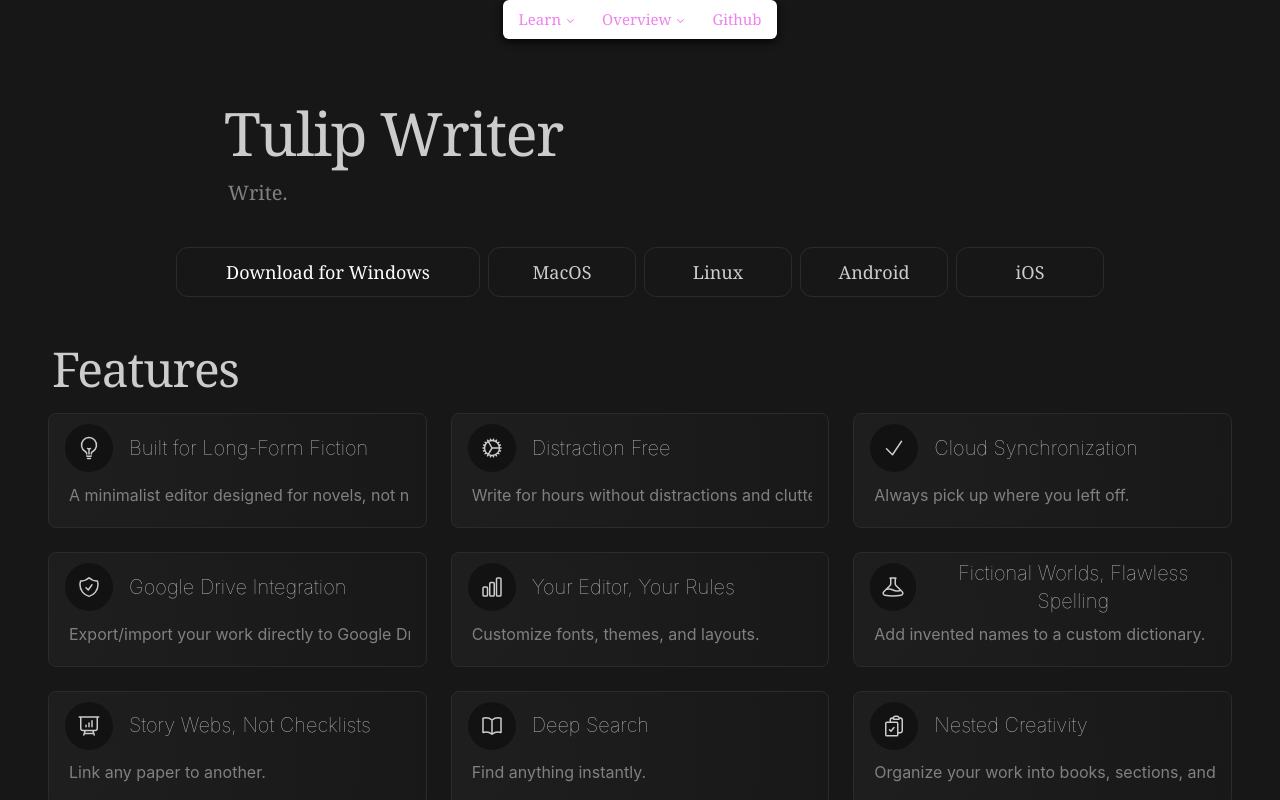
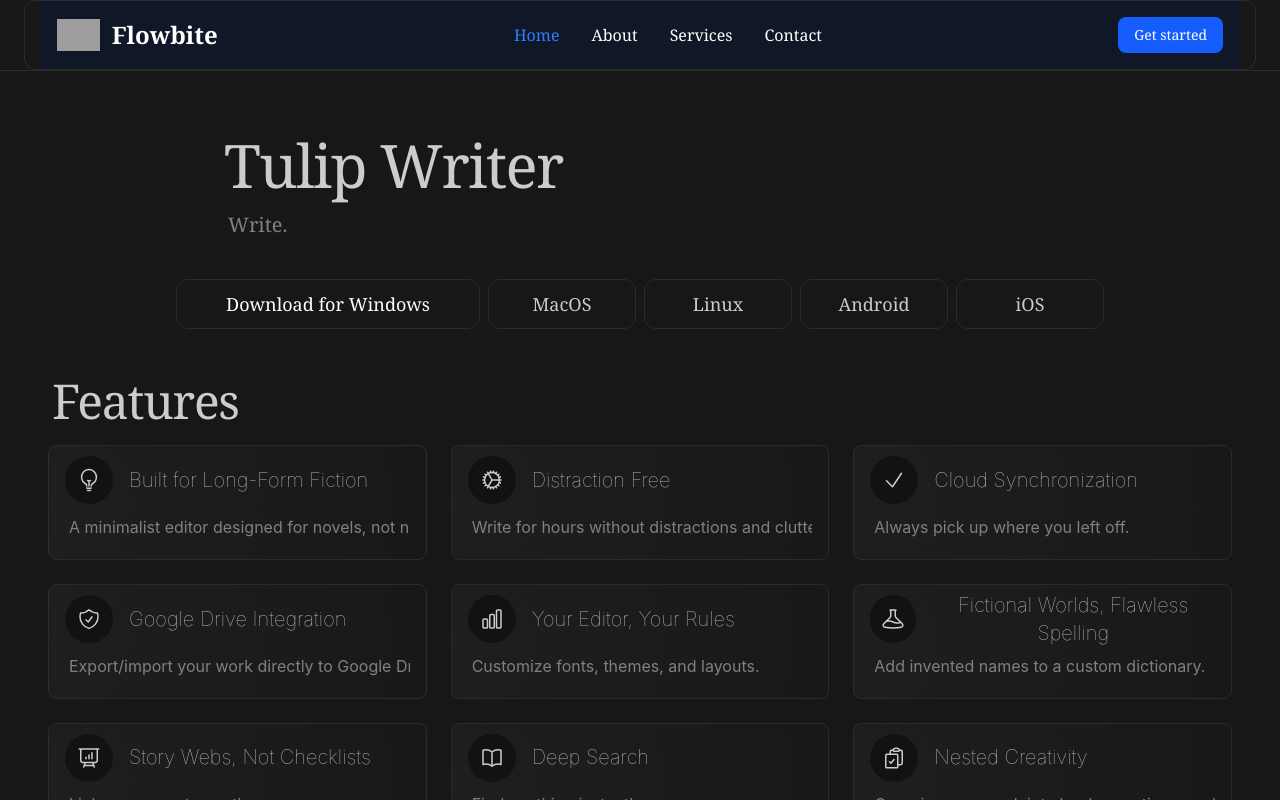
Before and after one commit to Yeshan-K/tulipwriter-website, a Next.js app: page / in a window 1280 px wide. Built offline with nearby package versions, Linux system fonts and the light colour scheme; grey boxes are pictures that could not be loaded.

Commit message:
feat: navbar

```diff
--- a/app/layout.tsx
+++ b/app/layout.tsx
@@ -1,15 +1,12 @@
-import NavigationMenu from "components/NavigationMenu/NavigationMenu"
+import { NavigationMenu } from "components/NavigationMenu/NavigationMenu"
 import "styles/tailwind.css"
 
 export default function RootLayout({ children }: { children: React.ReactNode }) {
   return (
     <html lang="en">
-      <body className="dark h-screen max-h-screen w-screen max-w-screen overflow-hidden font-serif bg-appBackground">
-        <div
-          id="AppContainer"
-          className="relative h-full w-full overflow-x-hidden overflow-y-auto overscroll-none"
-        >
-          <div className="NavigationMenu sticky top-0 h-fit w-full bg-transparent">
+      <body className="dark bg-appBackground h-screen max-h-screen w-screen max-w-screen overflow-hidden font-serif">
+        <div id="AppContainer" className="relative h-full w-full overflow-x-hidden overflow-y-auto overscroll-none">
+          <div className="NavigationMenu bg-appBackground border-appLayoutBorder sticky top-0 h-fit w-full border-b px-4 md:px-12 lg:px-6">
             <NavigationMenu />
           </div>
           {children}
--- a/components/FeatureView/FeatureView.tsx
+++ b/components/FeatureView/FeatureView.tsx
@@ -1,8 +1,8 @@
 "use client"
 
 import { JSX } from "react"
-import { useAppStore } from "app/store/appStore"
 import { GrainyDiv } from "components/GrainyDiv/GrainyDiv"
+import { useAppStore } from "store/appStore"
 
 export interface FeatureViewProps {
   features: Array<{ title: string; description: string; icon: JSX.Element }>
@@ -29,7 +29,7 @@
               onClick={() => {
                 setSelectedFeature(index)
               }}
-              className="h-fit w-full px-4 pt-3 pb-5 flex flex-col items-center justify-start gap-3 text-center "
+              className="flex h-fit w-full flex-col items-center justify-start gap-3 px-4 pt-3 pb-5 text-center"
             >
               <header className="flex h-[2.8rem] w-full items-center justify-start gap-4">
                 <div className="bg-appBackgroundAccent text-appLayoutText flex size-10 items-center justify-center rounded-full p-1.5 lg:size-12">
--- a/components/NavigationMenu/NavigationMenu.tsx
+++ b/components/NavigationMenu/NavigationMenu.tsx
@@ -1,97 +1,97 @@
-import { CaretDownIcon } from "@radix-ui/react-icons"
-import * as NavigationMenu from "@radix-ui/react-navigation-menu"
-import classNames from "classnames"
+"use client"
+
+import { motion } from "motion/react"
 import Link from "next/link"
-import { forwardRef } from "react"
+import { useState } from "react"
 
-export default () => (
-  <NavigationMenu.Root className="NavigationMenuRoot flex-none">
-    <NavigationMenu.List className="NavigationMenuList">
-      <NavigationMenu.Item>
-        <NavigationMenu.Trigger className="NavigationMenuTrigger">
-          Learn <CaretDownIcon className="CaretDown" aria-hidden />
-        </NavigationMenu.Trigger>
-        <NavigationMenu.Content className="NavigationMenuContent">
-          <ul className="List one">
-            <li style={{ gridRow: "span 3" }}>
-              <NavigationMenu.Link asChild>
-                <Link className="Callout" href="/">
-                  <svg aria-hidden width="38" height="38" viewBox="0 0 25 25" fill="white">
-                    <path d="M12 25C7.58173 25 4 21.4183 4 17C4 12.5817 7.58173 9 12 9V25Z"></path>
-                    <path d="M12 0H4V8H12V0Z"></path>
-                    <path d="M17 8C19.2091 8 21 6.20914 21 4C21 1.79086 19.2091 0 17 0C14.7909 0 13 1.79086 13 4C13 6.20914 14.7909 8 17 8Z"></path>
-                  </svg>
-                  <div className="CalloutHeading">Radix Primitives</div>
-                  <p className="CalloutText">Unstyled, accessible components for React.</p>
+export function NavigationMenu() {
+  const [isOpen, setIsOpen] = useState(false)
+
+  return (
+    <motion.div className="border-appLayoutBorder mx-auto flex h-fit max-w-(--breakpoint-xl) items-center justify-start rounded-xl border lg:px-4">
+      <nav className="w-full border-gray-200 bg-white dark:bg-gray-900">
+        <div className="mx-auto flex max-w-screen-xl flex-wrap items-center justify-between p-4">
+          <Link href="https://flowbite.com/" className="flex items-center space-x-3 rtl:space-x-reverse">
+            <img src="https://flowbite.com/docs/images/logo.svg" className="h-8" alt="Flowbite Logo" />
+            <span className="self-center text-2xl font-semibold whitespace-nowrap dark:text-white">Flowbite</span>
+          </Link>
+          <div className="flex space-x-3 md:order-2 md:space-x-0 rtl:space-x-reverse">
+            <button
+              type="button"
+              className="rounded-lg bg-blue-700 px-4 py-2 text-center text-sm font-medium text-white hover:bg-blue-800 focus:ring-4 focus:ring-blue-300 focus:outline-none dark:bg-blue-600 dark:hover:bg-blue-700 dark:focus:ring-blue-800"
+            >
+              Get started
+            </button>
+            <button
+              data-collapse-toggle="navbar-cta"
+              type="button"
+              onClick={() => {
+                setIsOpen(!isOpen)
+              }}
+              className="inline-flex h-10 w-10 items-center justify-center rounded-lg p-2 text-sm text-gray-500 hover:bg-gray-100 focus:ring-2 focus:ring-gray-200 focus:outline-none md:hidden dark:text-gray-400 dark:hover:bg-gray-700 dark:focus:ring-gray-600"
+              aria-controls="navbar-cta"
+              aria-expanded="false"
+            >
+              <span className="sr-only">Open main menu</span>
+              <svg
+                className="h-5 w-5"
+                aria-hidden="true"
+                xmlns="http://www.w3.org/2000/svg"
+                fill="none"
+                viewBox="0 0 17 14"
+              >
+                <path
+                  stroke="currentColor"
+                  stroke-linecap="round"
+                  stroke-linejoin="round"
+                  stroke-width="2"
+                  d="M1 1h15M1 7h15M1 13h15"
+                />
+              </svg>
+            </button>
+          </div>
+          <div
+            className={`${!isOpen && "hidden"} w-full items-center justify-between md:order-1 md:flex md:w-auto`}
+            id="navbar-cta"
+          >
+            <ul className="mt-4 flex flex-col rounded-lg border border-gray-100 bg-gray-50 p-4 font-medium md:mt-0 md:flex-row md:space-x-8 md:border-0 md:bg-white md:p-0 rtl:space-x-reverse dark:border-gray-700 dark:bg-gray-800 md:dark:bg-gray-900">
+              <li>
+                <Link
+                  href="#"
+                  className="block rounded-sm bg-blue-700 px-3 py-2 text-white md:bg-transparent md:p-0 md:text-blue-700 md:dark:text-blue-500"
+                  aria-current="page"
+                >
+                  Home
                 </Link>
-              </NavigationMenu.Link>
-            </li>
-
-            <ListItem href="https://stitches.dev/" title="Stitches">
-              CSS-in-JS with best-in-class developer experience.
-            </ListItem>
-            <ListItem href="/colors" title="Colors">
-              Beautiful, thought-out palettes with auto dark mode.
-            </ListItem>
-            <ListItem href="https://icons.radix-ui.com/" title="Icons">
-              A crisp set of 15x15 icons, balanced and consistent.
-            </ListItem>
-          </ul>
-        </NavigationMenu.Content>
-      </NavigationMenu.Item>
-
-      <NavigationMenu.Item>
-        <NavigationMenu.Trigger className="NavigationMenuTrigger">
-          Overview <CaretDownIcon className="CaretDown" aria-hidden />
-        </NavigationMenu.Trigger>
-        <NavigationMenu.Content className="NavigationMenuContent">
-          <ul className="List two">
-            <ListItem title="Introduction" href="/primitives/docs/overview/introduction">
-              Build high-quality, accessible design systems and web apps.
-            </ListItem>
-            <ListItem title="Getting started" href="/primitives/docs/overview/getting-started">
-              A quick tutorial to get you up and running with Radix Primitives.
-            </ListItem>
-            <ListItem title="Styling" href="/primitives/docs/guides/styling">
-              Unstyled and compatible with any styling solution.
-            </ListItem>
-            <ListItem title="Animation" href="/primitives/docs/guides/animation">
-              Use CSS keyframes or any animation library of your choice.
-            </ListItem>
-            <ListItem title="Accessibility" href="/primitives/docs/overview/accessibility">
-              Tested in a range of browsers and assistive technologies.
-            </ListItem>
-            <ListItem title="Releases" href="/primitives/docs/overview/releases">
-              Radix Primitives releases and their changelogs.
-            </ListItem>
-          </ul>
-        </NavigationMenu.Content>
-      </NavigationMenu.Item>
-
-      <NavigationMenu.Item>
-        <NavigationMenu.Link className="NavigationMenuLink" href="https://github.com/radix-ui">
-          Github
-        </NavigationMenu.Link>
-      </NavigationMenu.Item>
-
-      <NavigationMenu.Indicator className="NavigationMenuIndicator">
-        <div className="Arrow" />
-      </NavigationMenu.Indicator>
-    </NavigationMenu.List>
-
-    <div className="ViewportPosition">
-      <NavigationMenu.Viewport className="NavigationMenuViewport" />
-    </div>
-  </NavigationMenu.Root>
-)
-
-const ListItem = forwardRef<HTMLAnchorElement, React.AnchorHTMLAttributes<HTMLAnchorElement> & { title: string }>(({ className, children, title, ...props }, forwardedRef) => (
-  <li>
-    <NavigationMenu.Link asChild>
-      <a className={classNames("ListItemLink", className)} {...props} ref={forwardedRef}>
-        <div className="ListItemHeading">{title}</div>
-        <p className="ListItemText">{children}</p>
-      </a>
-    </NavigationMenu.Link>
-  </li>
-))
+              </li>
+              <li>
+                <Link
+                  href="#"
+                  className="block rounded-sm px-3 py-2 text-gray-900 hover:bg-gray-100 md:p-0 md:hover:bg-transparent md:hover:text-blue-700 dark:border-gray-700 dark:text-white dark:hover:bg-gray-700 dark:hover:text-white md:dark:hover:bg-transparent md:dark:hover:text-blue-500"
+                >
+                  About
+                </Link>
+              </li>
+              <li>
+                <Link
+                  href="#"
+                  className="block rounded-sm px-3 py-2 text-gray-900 hover:bg-gray-100 md:p-0 md:hover:bg-transparent md:hover:text-blue-700 dark:border-gray-700 dark:text-white dark:hover:bg-gray-700 dark:hover:text-white md:dark:hover:bg-transparent md:dark:hover:text-blue-500"
+                >
+                  Services
+                </Link>
+              </li>
+              <li>
+                <Link
+                  href="#"
+                  className="block rounded-sm px-3 py-2 text-gray-900 hover:bg-gray-100 md:p-0 md:hover:bg-transparent md:hover:text-blue-700 dark:border-gray-700 dark:text-white dark:hover:bg-gray-700 dark:hover:text-white md:dark:hover:bg-transparent md:dark:hover:text-blue-500"
+                >
+                  Contact
+                </Link>
+              </li>
+            </ul>
+          </div>
+        </div>
+      </nav>
+    </motion.div>
+  )
+}
```
Also changed, not shown: store/appStore.tsx (renamed from app/store/appStore.tsx), styles/tailwind.css, 1 other file (tests, documents, lock files or other folders).
